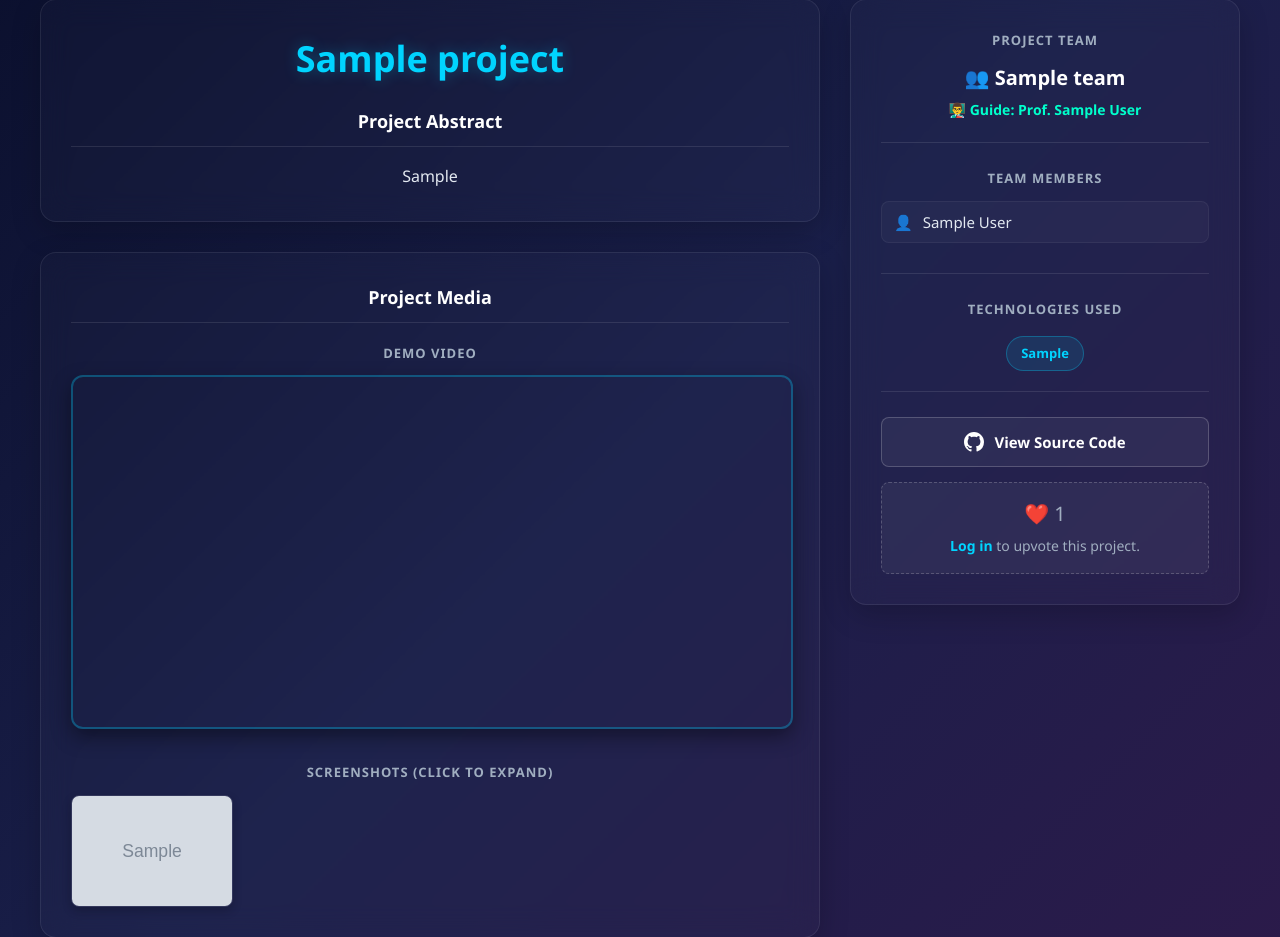
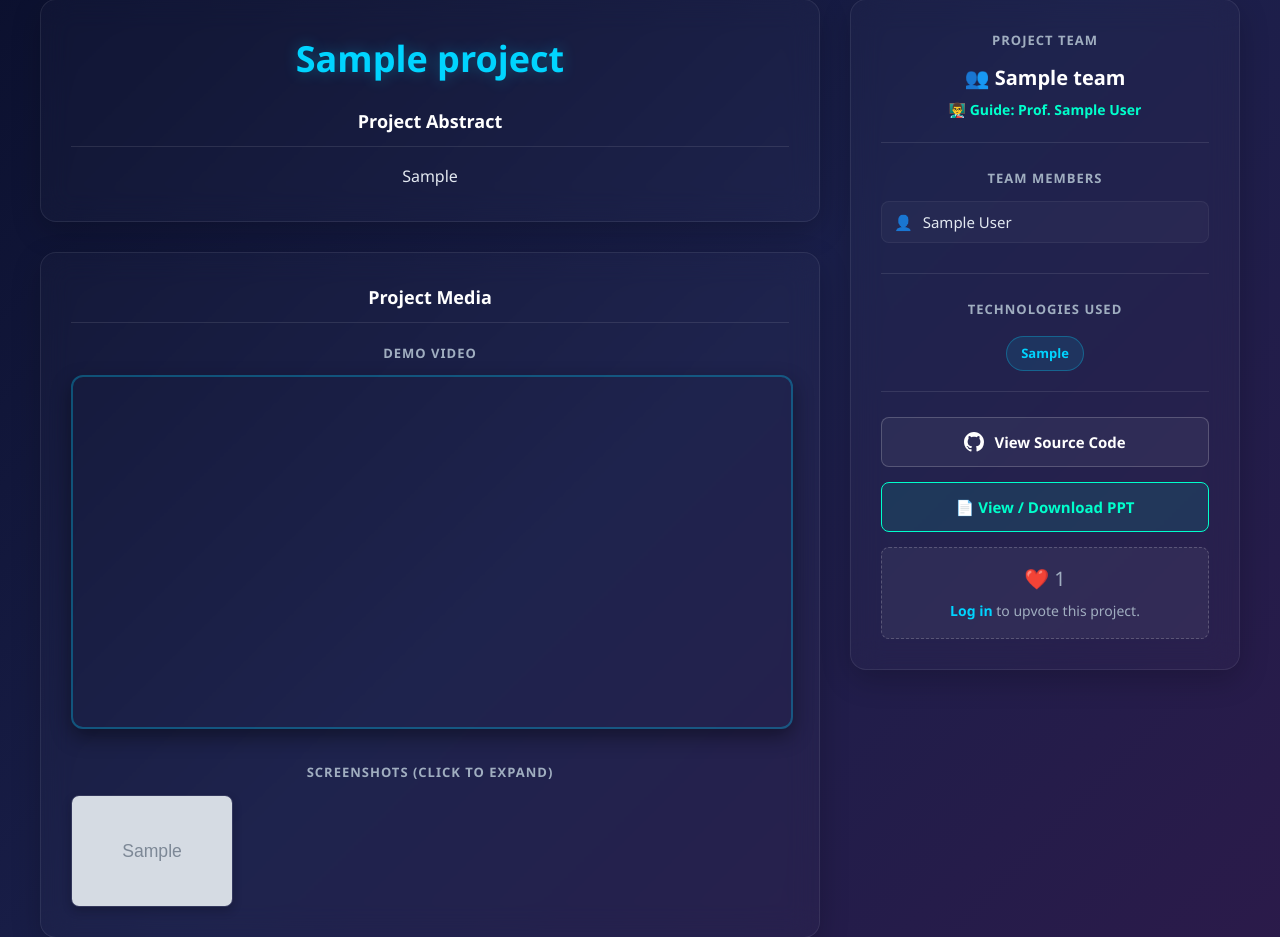
Before and after one commit to prathmesh4647/Guidance-AI, a Django app: page /projects/showcase/1/ in a window 1280 px wide. Shown: the part 228-1165 px from the top of the page. Run offline with Django 5.2, Linux system fonts and the light colour scheme; tables that the repository leaves empty hold one stand-in row (values such as "Sample post"); grey boxes marked "Sample" are stand-in pictures.

Commit message:
View/ Download PPT button added on evaluation and showcase page

```diff
--- a/templates/project_detail.html
+++ b/templates/project_detail.html
@@ -91,6 +91,31 @@
         box-sizing: border-box;
     }
     .github-btn:hover { background: rgba(255, 255, 255, 0.15); border-color: white; transform: translateY(-2px); }
+
+    /* New PPT Download Button Styling */
+    .doc-btn {
+        display: flex;
+        align-items: center;
+        justify-content: center;
+        gap: 10px;
+        background: rgba(0, 255, 204, 0.1);
+        border: 1px solid #00ffcc;
+        color: #00ffcc;
+        padding: 12px 20px;
+        border-radius: 8px;
+        font-size: 15px;
+        font-weight: bold;
+        text-decoration: none;
+        transition: all 0.3s ease;
+        width: 100%;
+        box-sizing: border-box;
+    }
+    .doc-btn:hover {
+        background: #00ffcc;
+        color: #0a0f2c;
+        box-shadow: 0 0 20px rgba(0, 255, 204, 0.4);
+        transform: translateY(-2px);
+    }
 
     .like-btn {
         display: flex;
@@ -288,6 +313,16 @@
                         </div>
                         {% endif %}
 
+
+                        {% if project.documentation %}
+                        <div style="margin-bottom: 15px;">
+                            <a href="{{ project.documentation.url }}" target="_blank" class="doc-btn">
+                                📄 View / Download PPT
+                            </a>
+                        </div>
+                        {% endif %}
+
+
                         {% if user.is_authenticated %}
                             <form method="POST" action="{% url 'like_project' project.id %}">
                                 {% csrf_token %}
```
Also changed, not shown: templates/faculty_projects.html (+34 -7 lines).
